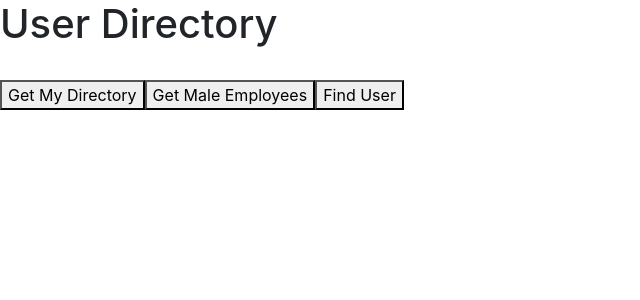
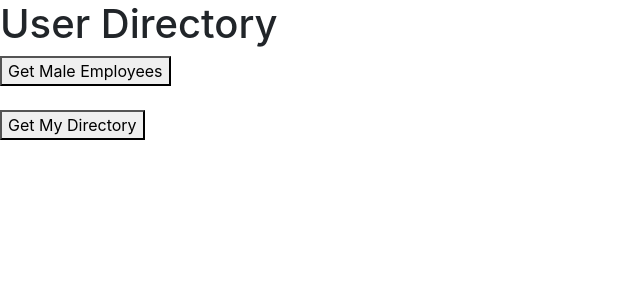
Before and after one commit to kodiakshuksan/EmployeeDirectory, a React (Create React App) app: page / in a window 1280 px wide. Shown: the top 300 px of the page, without its empty margins (0-640 px from the left). Built offline with nearby package versions, Linux system fonts and the light colour scheme; the HTML template or start-up script is replaced by a standard one.

Commit message:
added new find button with ability to function on it's own

```diff
--- a/src/App.js
+++ b/src/App.js
@@ -1,10 +1,12 @@
 import './App.css';
-//import EmployeeDirectory from './employeeDirectory';
+import EmployeeDirectory from './employeeDirectory';
 //import Card from "./Card";
 import Button from "./Button";
 import React, { Fragment, useState } from 'react';
 import axios from 'axios';
-//import Gbutton from "./Gbutton";
+import employeeDirectory from './employeeDirectory';
+//import { Form, Field } from "react-final-form";
+
 
 const styles = {
   card: {
@@ -39,7 +41,7 @@ function App() {
   const [activeUser, setActiveUser] = useState(false);
   const [activeLink, setActiveLink] = useState(0);
 
-  const onClickHandler = ()=>{
+  const onClickHandlerDirectory = ()=>{
     setLoading(true);
     axios.get('https://randomuser.me/api/?results=10')
     .then((response)=>{
@@ -56,8 +58,9 @@ function App() {
   return (
     <div>
       <h1>User Directory</h1>
+      <EmployeeDirectory/>
       <br></br>
-     <Button isActive={activeUser} clicked={onClickHandler}/>
+     <Button isActive={activeUser} clicked={onClickHandlerDirectory}/>
 
      <br></br>
       {loading ? (
@@ -71,8 +74,8 @@ function App() {
             <Fragment>
             <img src={user.picture.medium} alt="#"/>
             </Fragment>
-            <div style={styles.footer}>Employee Name: {user.name.first} {user.name.last}</div>
-            <div style={styles.footer}>Employee Location: {user.location.city}, {user.location.state}</div>
+            <div style={styles.footer}>Employee/User Name: {user.name.first} {user.name.last}</div>
+            <div style={styles.footer}>Employee/User Location: {user.location.city}, {user.location.state}</div>
             <br></br>
             </>
              )
--- a/src/Button.js
+++ b/src/Button.js
@@ -7,8 +7,7 @@ const Button = ({isActive, clicked})=> {
     return (
         <div>
             <button onClick={clicked}>{isActive ? "Get Another Directory" : "Get My Directory"}</button>
-            <button onClick={clicked}>{isActive ? "Get Another Directory" : "Get Male Employees"}</button>
-            <button onClick={clicked}>{isActive ? "Get another Directory" : "Find User"}</button>
+
 
         </div>
     );
--- a/src/employeeDirectory.js
+++ b/src/employeeDirectory.js
@@ -1,10 +1,17 @@
-import React from 'react'
+import React from 'react';
 
-function EmployeeDirectory() {
+
+const EmployeeDirectory = ({isActive, clicked})=> {
+
+
     return (
-        <p>
-            Employee Directory
-        </p>
+        <div>
+
+            <button onClick={clicked}>{isActive ? "Get Another Directory" : "Get Male Employees"}</button>
+
+
+
+        </div>
     );
 }
 
```
Also changed, not shown: src/Gbutton.js (deleted, +0 -14 lines).
